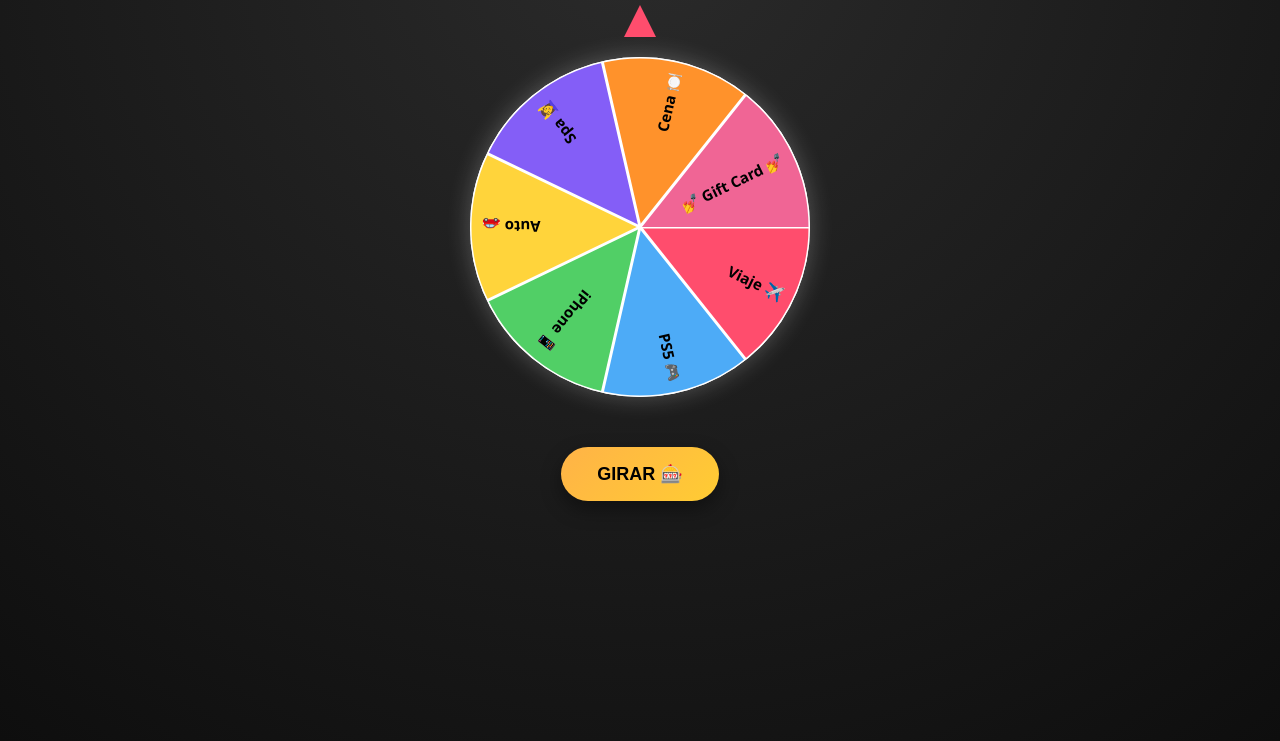
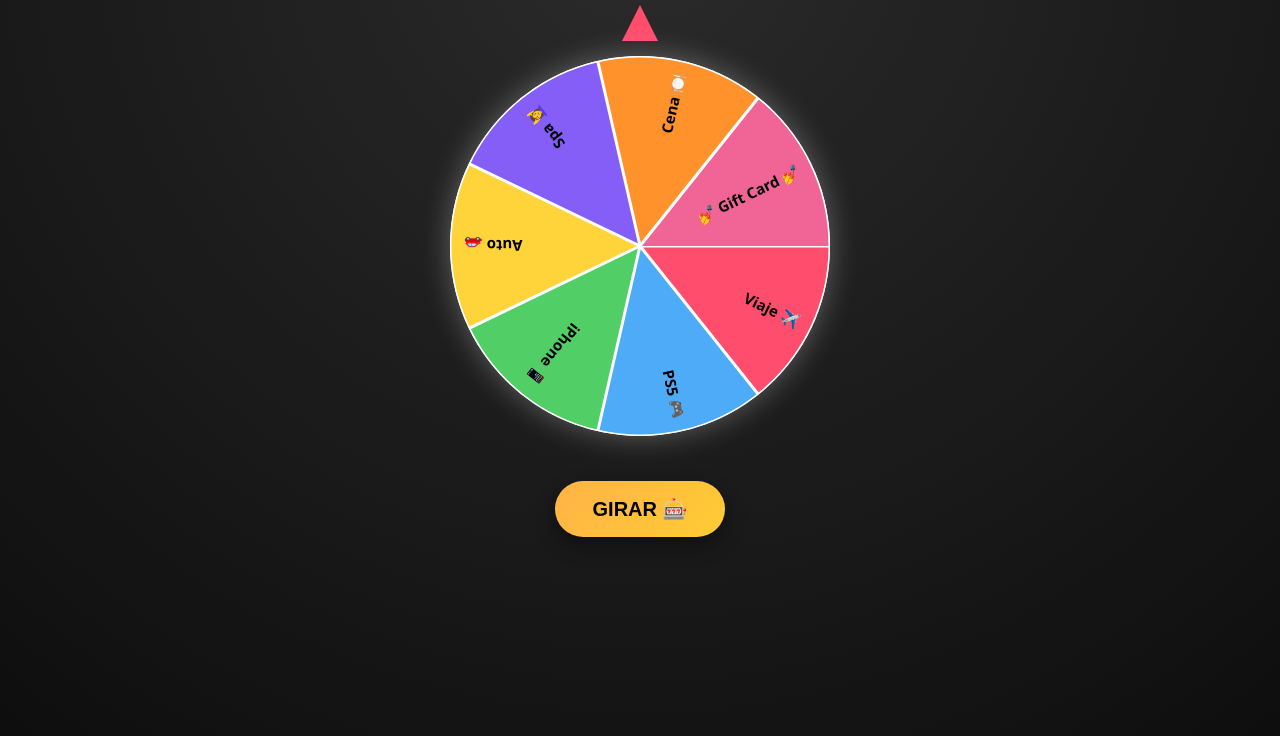
Before and after one commit to AmigoInvisibleGM/Regalo-Cata, a plain HTML site: page index.html in a window 1280 px wide. Shown: the part 84-825 px from the top of the page. Drawn offline with Linux system fonts and the light colour scheme.

Commit message:
Update index.html

```diff
--- a/index.html
+++ b/index.html
@@ -3,6 +3,7 @@
 <head>
 <meta charset="UTF-8">
 <title>🎁 Ruleta del Amigo Invisible</title>
+<meta name="viewport" content="width=device-width, initial-scale=1.0">
 
 <style>
 body {
@@ -15,35 +16,38 @@ body {
 }
 
 h1 {
-  margin-top: 25px;
+  margin-top: 20px;
+  font-size: clamp(22px, 6vw, 34px);
   font-weight: 600;
 }
 
 .arrow {
   width: 0;
   height: 0;
-  margin: 15px auto 0 auto;
-  border-left: 16px solid transparent;
-  border-right: 16px solid transparent;
-  border-bottom: 32px solid #ff4d6d;
+  margin: 12px auto 0 auto;
+  border-left: 18px solid transparent;
+  border-right: 18px solid transparent;
+  border-bottom: 36px solid #ff4d6d;
 }
 
 .container {
   position: relative;
-  width: 340px;
-  margin: 20px auto;
+  width: min(90vw, 380px);
+  margin: 15px auto;
 }
 
 canvas {
+  width: 100%;
+  height: auto;
   background: #fff;
   border-radius: 50%;
-  box-shadow: 0 0 25px rgba(255,255,255,0.25);
+  box-shadow: 0 0 30px rgba(255,255,255,0.3);
 }
 
 button {
   margin-top: 25px;
-  padding: 16px 36px;
-  font-size: 18px;
+  padding: 16px 38px;
+  font-size: clamp(16px, 4.5vw, 20px);
   border: none;
   border-radius: 40px;
   background: linear-gradient(135deg, #ffb347, #ffcc33);
@@ -57,9 +61,13 @@ button:active {
 }
 
 #result {
-  margin-top: 25px;
-  font-size: 22px;
+  margin-top: 22px;
+  font-size: clamp(18px, 5vw, 24px);
   font-weight: bold;
+}
+
+#claim {
+  display: none;
 }
 </style>
 </head>
@@ -71,12 +79,14 @@ button:active {
 <div class="arrow"></div>
 
 <div class="container">
-  <canvas id="wheel" width="340" height="340"></canvas>
+  <canvas id="wheel" width="380" height="380"></canvas>
 </div>
 
-<button onclick="spin()">GIRAR 🎰</button>
+<button id="spinBtn" onclick="spin()">GIRAR 🎰</button>
 
 <div id="result"></div>
+
+<button id="claim" onclick="reclamar()">🎁 Reclamá tu premio</button>
 
 <script>
 const premios = [
@@ -89,12 +99,8 @@ const premios = [
   "💅 Gift Card 💅"
 ];
 
-// 🎯 PREMIO FIJO
 const premioGanador = "💅 Gift Card 💅";
-
-// 👉 IMAGEN A LA QUE REDIRIGE
-const imagenGiftcard = "Gift Card - Nails and Co - Cata Mirabet.jpeg";
-// o URL completa si está afuera
+const imagenGiftcard = "giftcard.png";
 
 const canvas = document.getElementById("wheel");
 const ctx = canvas.getContext("2d");
@@ -139,7 +145,7 @@ function drawWheel() {
     ctx.textAlign = "right";
     ctx.fillStyle = "#000";
     ctx.font = "bold 15px Segoe UI";
-    ctx.fillText(premios[i], radius - 12, 6);
+    ctx.fillText(premios[i], radius - 14, 6);
     ctx.restore();
   }
 }
@@ -149,6 +155,8 @@ drawWheel();
 function spin() {
   if (girando) return;
   girando = true;
+
+  document.getElementById("spinBtn").style.display = "none";
 
   const vueltas = 6;
   const indexGanador = premios.indexOf(premioGanador);
@@ -172,16 +180,18 @@ function spin() {
       requestAnimationFrame(animate);
     } else {
       document.getElementById("result").innerHTML =
-        `🎉 ¡Ganaste!<br><br>${premioGanador}`;
+        `🎉 ¡Felicitaciones!<br>Ganaste una <b>Gift Card</b> 💅`;
 
-      setTimeout(() => {
-        window.location.href = imagenGiftcard;
-      }, 2000);
+      document.getElementById("claim").style.display = "inline-block";
     }
   }
 
   requestAnimationFrame(animate);
 }
+
+function reclamar() {
+  window.location.href = imagenGiftcard;
+}
 </script>
 
 </body>
```
